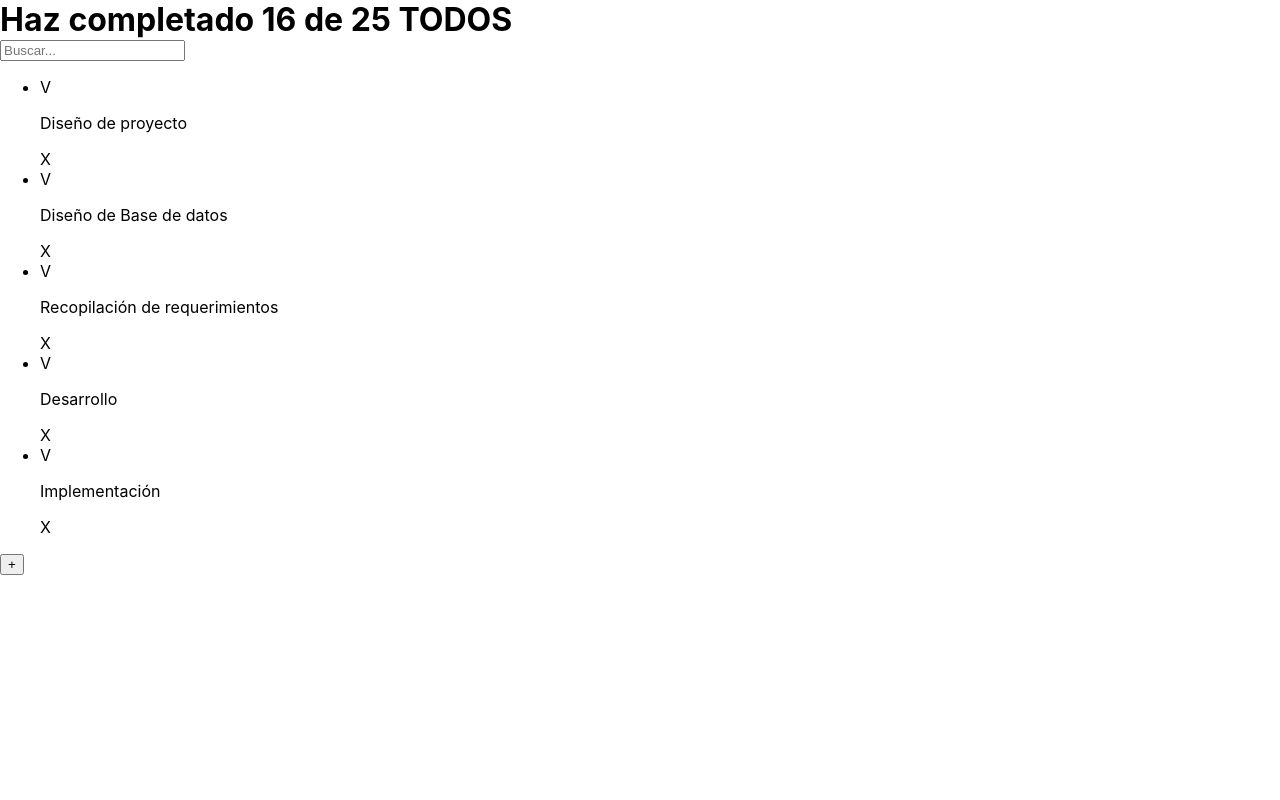
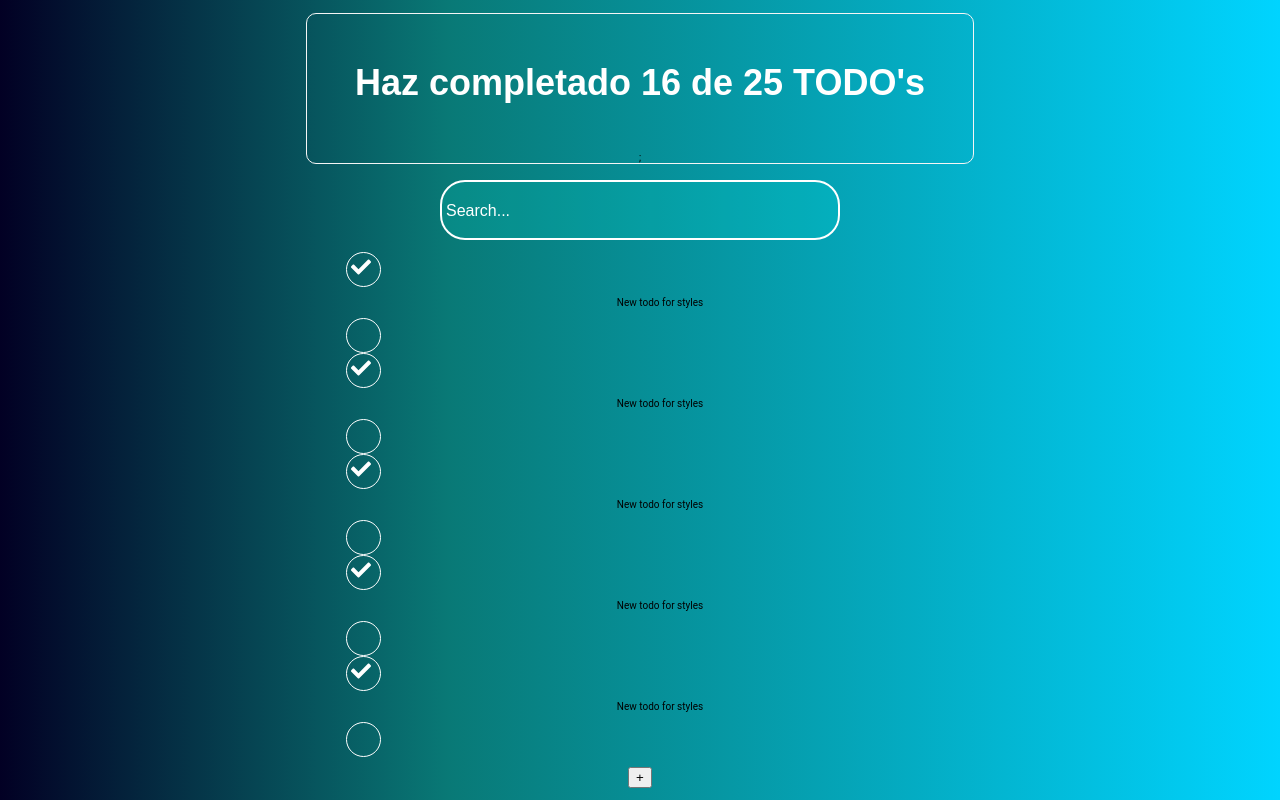
Before and after one commit to davejuanes/curo-react-intro, a React (Create React App) app: page / in a window 1280 px wide. Built offline with nearby package versions, Linux system fonts and the light colour scheme.

Commit message:
[NEW] CLASS FOR STYLES FOR COMPONENTES

```diff
--- a/package.json
+++ b/package.json
@@ -4,7 +4,8 @@
   "dependencies": {
     "react": "^18",
     "react-dom": "^18",
-    "react-scripts": "^2.1.3",
+    "react-icons": "^4.9.0",
+    "react-scripts": "^5.0.1",
     "web-vitals": "^2.1.4"
   },
   "scripts": {
--- a/src/TodoCounter.css
+++ b/src/TodoCounter.css
@@ -1,6 +1,17 @@
 h1 {
-  font-size: "24px";
-  text-align: "center";
+  font-family: Arial, Helvetica, sans-serif;
+  color: white;
+  font-size: 36px;
+  text-align: center;
   margin: 0;
-  padding: "48px";
+  padding: 48px;
+  text-shadow: 30px;
+  z-index: 1;
 }
+.container
+ {
+  border: solid 1px whitesmoke;
+  border-radius: 10px;
+  /* filter: blur(1px); */
+  z-index: 0;
+}
--- a/src/TodoCounter.js
+++ b/src/TodoCounter.js
@@ -1,8 +1,17 @@
 import React from "react";
-import './TodoCounter.css';
+import "./TodoCounter.css";
 
 function TodoCounter({ total, completed }) {
-  return <h1>Haz completado {completed} de {total} TODOS</h1>;
+  return (
+    <>
+      <div className="container">
+        <h1>
+          Haz completado {completed} de {total} TODO's
+        </h1>
+        ;
+      </div>
+    </>
+  );
 }
 
 export { TodoCounter };
--- /dev/null
+++ b/src/TodoItem.css
@@ -0,0 +1,23 @@
+li {
+    list-style-type: none;
+}
+span {
+  width: 25px;
+  height: 25px;
+  border: 1px solid white;
+  border-radius: 40px;
+  padding: 4px;
+  display: flex;
+  flex-direction: row;
+  color: white;
+  font-size: 20px;
+  text-align: center;
+  align-content: center;
+}
+.icon-check {
+  display: inline-block;
+}
+/* .icon-times {
+  display: inline-block;
+  margin: 20px;
+} */
--- a/src/TodoItem.js
+++ b/src/TodoItem.js
@@ -1,11 +1,17 @@
 import React from "react";
+import './TodoItem.css';
+import { FaCheck } from 'react-icons/fa';
 
 function TodoItem({text, completed}) {
   return (
     <li>
-      <span>V {completed}</span>
-      <p>{text}</p>
-      <span>X</span>
+      <span>
+        <FaCheck className="icon-check" />
+      </span>
+      <p>New todo for styles</p>
+      <span>
+        {/* <FaTimes className="icon-times" /> */}
+      </span>
     </li>
   );
 }
--- /dev/null
+++ b/src/TodoSearch.css
@@ -0,0 +1,34 @@
+.container_search {
+  display: flex;
+  margin-top: 16px;
+  text-align: center;
+  display: inline-block;
+}
+input[type="search"] {
+  font-size: 16px;
+  color: white;
+  font-family: Arial, Helvetica, sans-serif;
+  font-weight: 20px;
+  width: 400px;
+  padding: 4px; /* Overridden by padding: 1px; */
+  font-family: Georgia; /* Overridden by font: -webkit-small-control; */
+  border: 2px solid white; /* Overridden by border: 2px inset; */
+  border-radius: 25px;
+  background: rgba(
+    0,
+    255,
+    234,
+    0.13
+  ); /* Overridden by background-color: white; */
+  line-height: 3; /* Irrelevant, I guess */
+  cursor: pointer;
+  outline: none;
+  float: left;
+  box-sizing: border-box;
+  transition: all 0.15s;
+}
+::-webkit-input-placeholder {
+  font-size: 16px;
+  color: white;
+  font-family: Arial, Helvetica, sans-serif;
+}
--- a/src/TodoSearch.js
+++ b/src/TodoSearch.js
@@ -1,9 +1,14 @@
-import React from 'react'
+import React from "react";
+import "./TodoSearch.css";
 
 function TodoSearch() {
   return (
-    <input placeholder="Buscar..." />
-  )
+    <>
+      <div className="container_search">
+        <input type="search" placeholder="Search..." />
+      </div>
+    </>
+  );
 }
 
 export { TodoSearch };
--- a/src/index.css
+++ b/src/index.css
@@ -1,13 +1,22 @@
 body {
+  font-size: 10px;
+  font-family: Roboto, sans-serif;
+  background: rgb(2, 0, 36);
+  background: linear-gradient(
+    90deg,
+    rgba(2, 0, 36, 1) 0%,
+    rgba(9, 121, 118, 1) 35%,
+    rgba(0, 212, 255, 1) 100%
+  );
   margin: 0;
-  font-family: -apple-system, BlinkMacSystemFont, 'Segoe UI', 'Roboto', 'Oxygen',
-    'Ubuntu', 'Cantarell', 'Fira Sans', 'Droid Sans', 'Helvetica Neue',
-    sans-serif;
-  -webkit-font-smoothing: antialiased;
-  -moz-osx-font-smoothing: grayscale;
+  display: grid;
+  height: 100vh;
+  place-items: center;
+  text-align: center;
+  /* display: inline-block; */
 }
 
 code {
-  font-family: source-code-pro, Menlo, Monaco, Consolas, 'Courier New',
+  font-family: source-code-pro, Menlo, Monaco, Consolas, "Courier New",
     monospace;
 }
```
Also changed, not shown: 1 other file (tests, documents, lock files or other folders).
